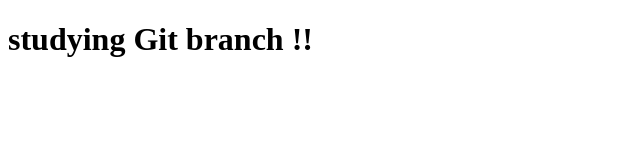
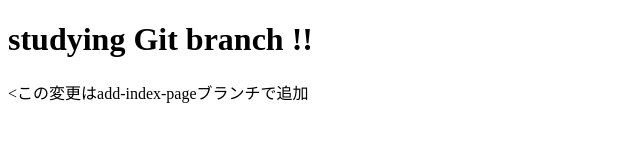
Before and after one commit to shtksm/git-study, a plain HTML site: page index.html in a window 1280 px wide. Shown: the whole page, without its empty margins (0-640 px from the left). Drawn offline with Linux system fonts and the light colour scheme.

Commit message:
danrakutuika

```diff
--- a/index.html
+++ b/index.html
@@ -7,5 +7,6 @@
 </head>
 <body>
     <h1>studying Git branch !!</h1>
+    <p><この変更はadd-index-pageブランチで追加</p>
 </body>
 </html>
```
